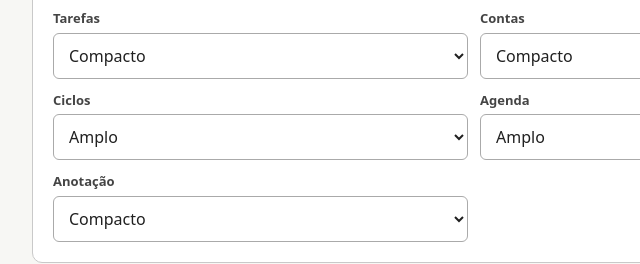
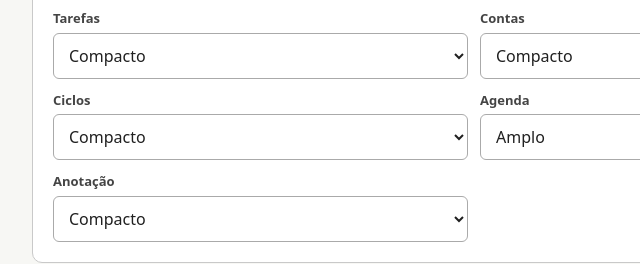
Before and after one commit to mrschbo/kindle-casa, a plain HTML site: page index.html in a window 1280 px wide. Shown: the part 1892-2156 px from the top of the page, 166-806 px from the left. Drawn offline with Linux system fonts and the light colour scheme.

Commit message:
Set balanced default layout for cycles and house note

```diff
--- a/index.html
+++ b/index.html
@@ -99,7 +99,7 @@ small.note{display:block;color:var(--muted);margin-top:8px}
 <script>
 const OWNER='mrschbo', REPO='kindle-casa-dados', PATH='painel.json';
 const $=id=>document.getElementById(id);
-let tasks=[], bills=[], layoutData={weather:'wide',cats:'wide',tasks:'compact',bills:'compact',cycles:'wide',agenda:'wide',note:'compact'}, calendarData={calendars:[],selectedIds:[],events:[],syncedAt:null}, googleToken=null, googleTokenClient=null, availableCalendars=[];
+let tasks=[], bills=[], layoutData={weather:'wide',cats:'wide',tasks:'compact',bills:'compact',cycles:'compact',agenda:'wide',note:'compact'}, calendarData={calendars:[],selectedIds:[],events:[],syncedAt:null}, googleToken=null, googleTokenClient=null, availableCalendars=[];
 $('googleClientId').value=localStorage.getItem('kindlecasa_google_client_id')||'';
 $('googleClientId').addEventListener('change',()=>localStorage.setItem('kindlecasa_google_client_id',$('googleClientId').value.trim()));
 function status(msg,kind=''){const el=$('status');el.textContent=msg;el.className='status '+kind}
@@ -124,7 +124,7 @@ function num(id){const v=parseFloat($(id).value);return Number.isFinite(v)?v:0}
 const layoutLabels={weather:'Clima',cats:'Gatos',tasks:'Tarefas',bills:'Contas',cycles:'Ciclos',agenda:'Agenda',note:'Anotação'};
 function renderLayoutControls(){const root=$('layoutControls');if(!root)return;root.innerHTML='';
 Object.entries(layoutLabels).forEach(([key,label])=>{const wrap=document.createElement('div');wrap.className='field';const id='layout-'+key;const title=document.createElement('label');title.htmlFor=id;title.textContent=label;const select=document.createElement('select');select.id=id;[['compact','Compacto'],['wide','Amplo'],['tall','Alto']].forEach(([value,name])=>{const option=document.createElement('option');option.value=value;option.textContent=name;select.append(option)});select.value=layoutData[key]||'wide';select.onchange=()=>{layoutData[key]=select.value};wrap.append(title,select);root.append(wrap)})}
-function fill(d){layoutData={weather:'wide',cats:'wide',tasks:'compact',bills:'compact',cycles:'wide',agenda:'wide',note:'compact',...(d.layout||{})};renderLayoutControls();calendarData=d.calendar&&typeof d.calendar==='object'?d.calendar:{calendars:[],selectedIds:[],events:[],syncedAt:null};availableCalendars=Array.isArray(calendarData.calendars)?calendarData.calendars:[];renderCalendarChoices();$('houseNote').value=d.house?.note||'';
+function fill(d){layoutData={weather:'wide',cats:'wide',tasks:'compact',bills:'compact',cycles:'compact',agenda:'wide',note:'compact',...(d.layout||{})};renderLayoutControls();calendarData=d.calendar&&typeof d.calendar==='object'?d.calendar:{calendars:[],selectedIds:[],events:[],syncedAt:null};availableCalendars=Array.isArray(calendarData.calendars)?calendarData.calendars:[];renderCalendarChoices();$('houseNote').value=d.house?.note||'';
 $('litterOpened').value=d.cats?.litter?.openedAt||'';$('litterWeight').value=d.cats?.litter?.weightKg??10.5;$('litterDays').value=d.cats?.litter?.estimatedDays??45;
 $('foodOpened').value=d.cats?.food?.openedAt||'';$('foodWeight').value=d.cats?.food?.weightKg??10;$('foodDays').value=d.cats?.food?.estimatedDays??40;
 $('cycleK').value=d.cycles?.K?.date||'';$('cycleKNote').value=d.cycles?.K?.note||'';
```
